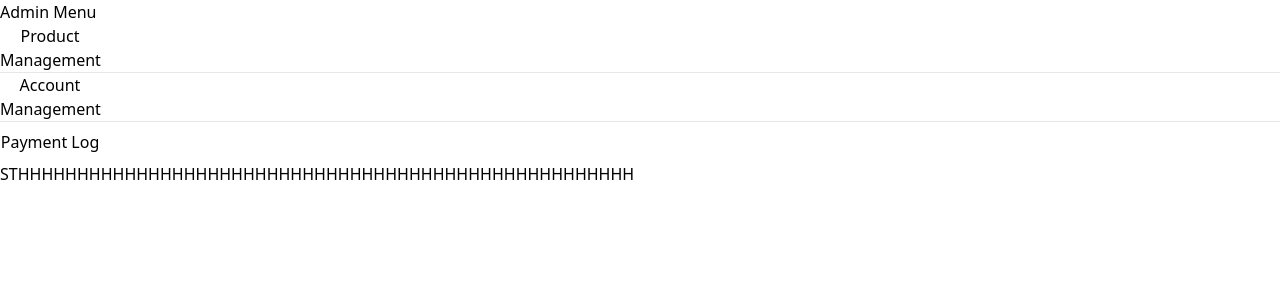
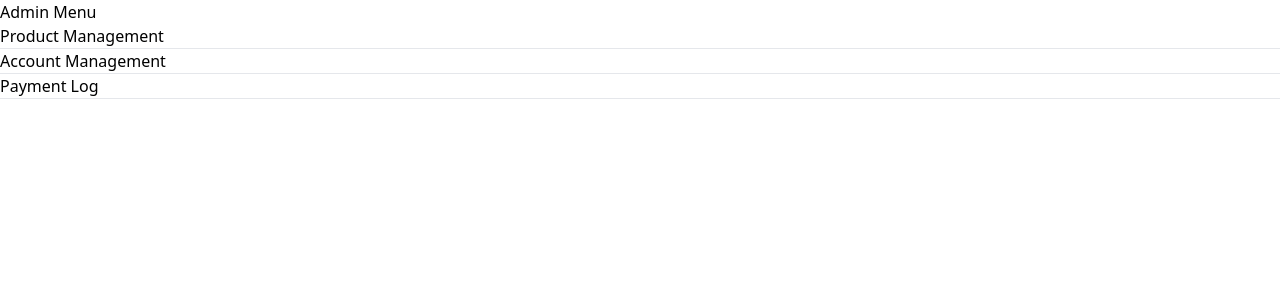
Before and after one commit to TeratBurami/ArtsDrops, a React (Vite) app: page /prod_manage in a window 1280 px wide. Shown: the top 300 px of the page. Built offline with nearby package versions, Linux system fonts and the light colour scheme; a web font is replaced by a local one.

Commit message:
Navigate Bar Admin Updated

```diff
--- a/src/components/admin/nav.tsx
+++ b/src/components/admin/nav.tsx
@@ -1,23 +1,39 @@
-import Button from '../button/button'
-
+import { Link } from 'react-router-dom'
 
 export default function Nav(){
     return (
         <div className='fixed'>
             <div className='border-r border-black w-fit h-full pb-[1000px]'>
+
                 <h1 className='font-bold text-2xl p-10'>Admin Menu</h1>
+
                 <div className='flex flex-col mr-0 items-center'>
-                    <Button route='prod_manage' value='Product Management' className={
-                        location.pathname === '/prod_manage' ? 'bg-gray-200 rounded-md p-4':'hover:bg-gray-100 rounded-md p-4'
-                    }></Button>
+
+                    <Link to='/prod_manage' className={
+                        location.pathname === '/prod_manage' ?
+                        'bg-gray-200 rounded-md p-6 w-40 text-center':
+                        'hover:bg-gray-100 rounded-md p-6 w-40 text-center'
+                    }>  Product Management  </Link>
+
                     <hr className='m-6 w-40 bg-black h-0.5'/>
-                    <Button route='acc_manage' value='Account Management' className={
-                        location.pathname === '/acc_manage' ? 'bg-gray-200 rounded-md m-4':'hover:bg-gray-100 rounded-md m-4'
-                    }></Button>
+
+                    <Link to='/acc_manage' className={
+                        location.pathname === '/acc_manage' ?
+                        'bg-gray-200 rounded-md p-6 w-40 text-center':
+                        'hover:bg-gray-100 rounded-md p-6 w-40 text-center'
+                    }>  Account Management  </Link>
+
                     <hr className='m-6 w-40 bg-black h-0.5'/>
-                    <Button route='payment_log' value='Payment Log' className={
-                        location.pathname === '/payment_log' ? 'bg-gray-200 rounded-md m-4':'hover:bg-gray-100 rounded-md m-4'
-                    }></Button>
+
+                    <Link to='/payment_log' className={
+                        location.pathname === '/payment_log' ?
+                        'bg-gray-200 rounded-md p-6 w-40 text-center' :
+                        'hover:bg-gray-100 rounded-md p-6 w-40 text-center'
+                    }>  Payment Log</Link>
+
+                    <hr className='m-6 w-40 bg-black h-0.5'/>
+
+
                 </div>
             </div>
         </div>
--- a/src/pages/PaymentLog.tsx
+++ b/src/pages/PaymentLog.tsx
@@ -4,10 +4,6 @@ export default function PaymentLog(){
     return(
         <div className='absolute'>
             <Nav></Nav>
-
-            <p>
-            STHHHHHHHHHHHHHHHHHHHHHHHHHHHHHHHHHHHHHHHHHHHHHHHHHHHH
-            </p>
         </div>
     )
 }
--- a/src/pages/ProdManage.tsx
+++ b/src/pages/ProdManage.tsx
@@ -4,9 +4,6 @@ export default function ProdManage(){
     return(
         <div className='relative'>
                 <Nav></Nav>
-        <p>
-            STHHHHHHHHHHHHHHHHHHHHHHHHHHHHHHHHHHHHHHHHHHHHHHHHHHHH
-        </p>
         </div>
     )
 }
```
